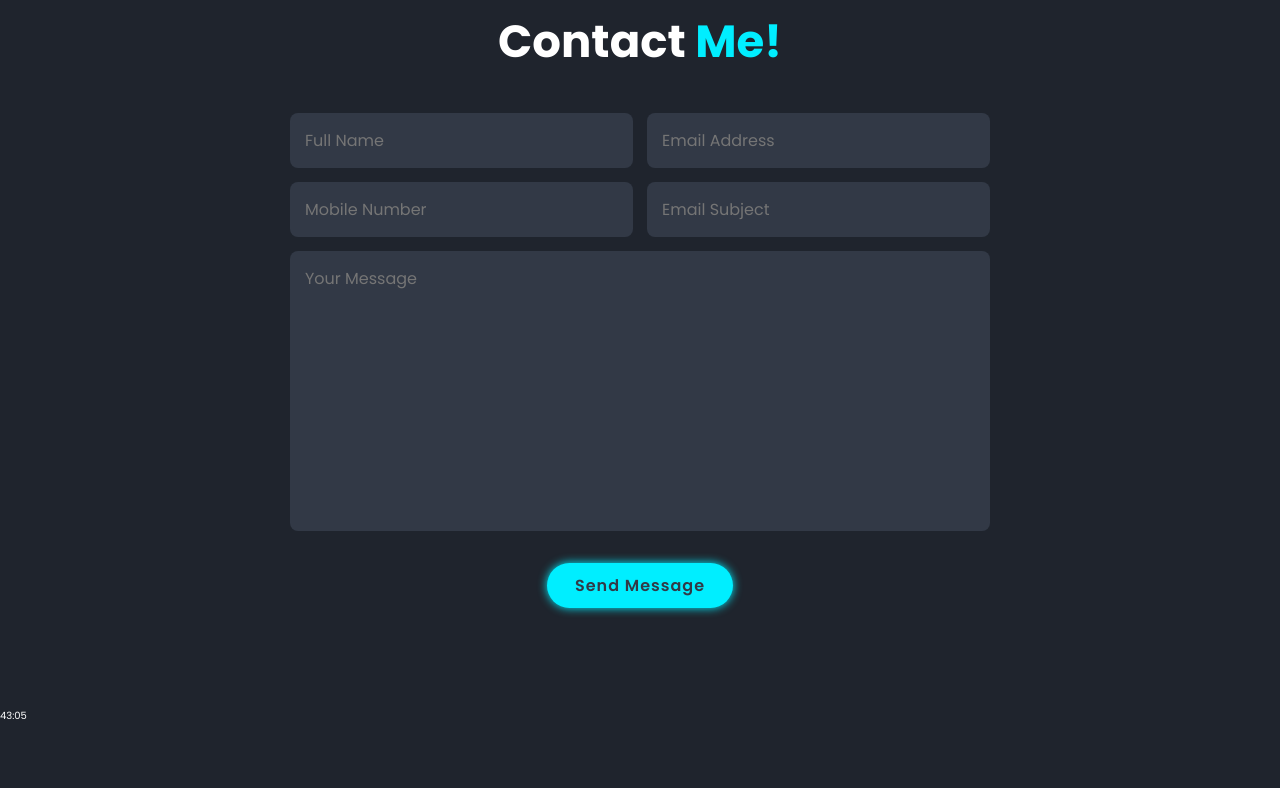
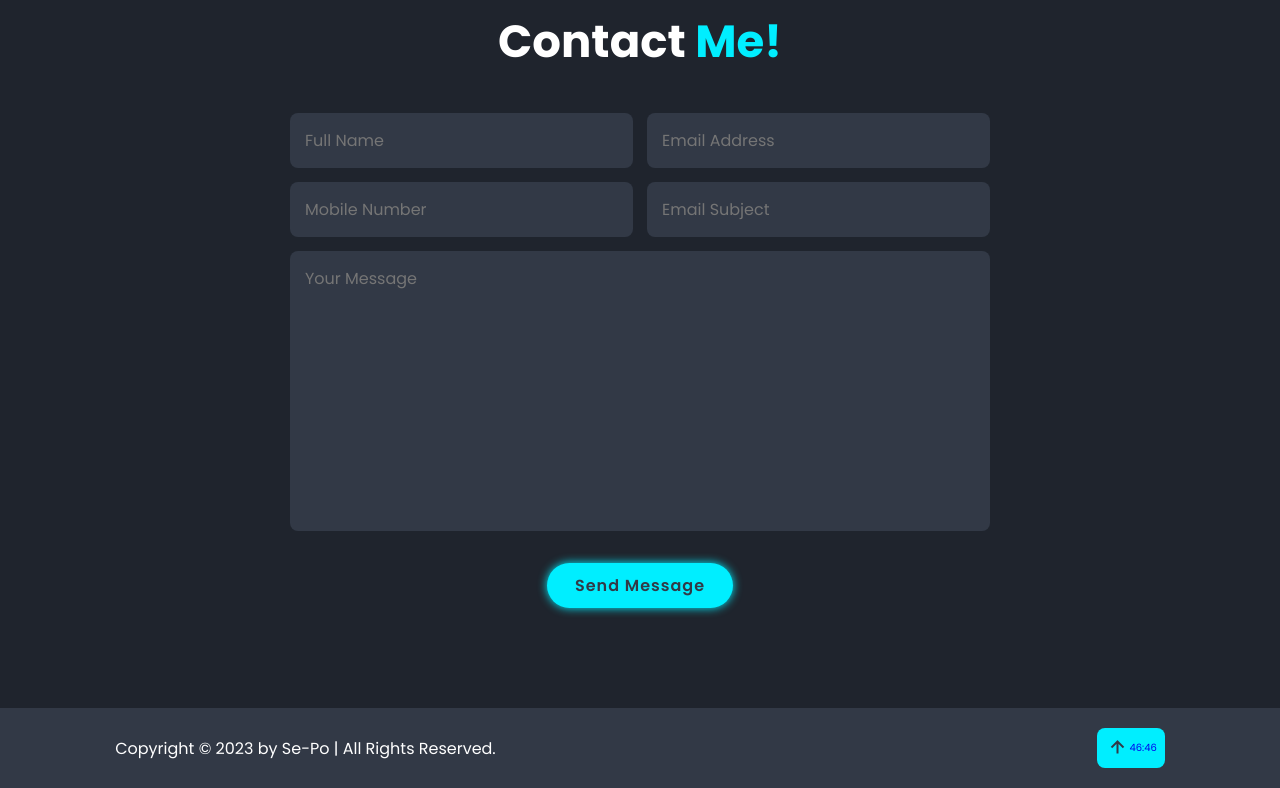
Before and after one commit to Se-Po/Proto, a website built with Vite: page index.html in a window 1280 px wide. Shown: the part 3292-4080 px from the top of the page. Before the commit the page ends 4016 px from the top, so only its background shows below. Built offline with nearby package versions, Linux system fonts and the light colour scheme.

Commit message:
added footer section

```diff
--- a/index.html
+++ b/index.html
@@ -168,7 +168,14 @@
         </section>
 
     <!-- footer design -->
-        43:05
+        <footer class="footer">
+            <div class="footer-text">
+                <p>Copyright &copy; 2023 by Se-Po | All Rights Reserved.</p>
+            </div>
+            <div class="footer-iconTop">
+                <a href="#home"><i class='bx bx-up-arrow-alt'></i>46:46</a>
+            </div>
+        </footer>
     <!-- scroll reveal -->
     <script src="https://unpkg.com/scrollreveal"></script>
 
--- a/style.css
+++ b/style.css
@@ -330,3 +330,35 @@ span {
     margin-top: 2rem;
     cursor: pointer ;
   }
+
+  .footer {
+     display: flex;
+     justify-content: space-between;
+     align-items: center;
+     flex-wrap: wrap;
+     padding: 2rem 9%;
+     background: var(--second-bg-color);
+  }
+
+  .footer-text p {
+    font-size: 1.6rem;
+  }
+
+  .footer-iconTop a {
+    display: inline-flex;
+    justify-content: center;
+    align-items: center;
+    padding: .8rem;
+    background: var(--main-color);
+    border-radius: .8rem;
+    transition: .5s ease;
+  }
+
+  .footer-iconTop a:hover {
+    box-shadow: 0 0 1rem var(--main-color);
+  }
+
+  .footer-iconTop a i {
+    font-size: 2.4rem;
+    color: var(--second-bg-color);
+  }
```
